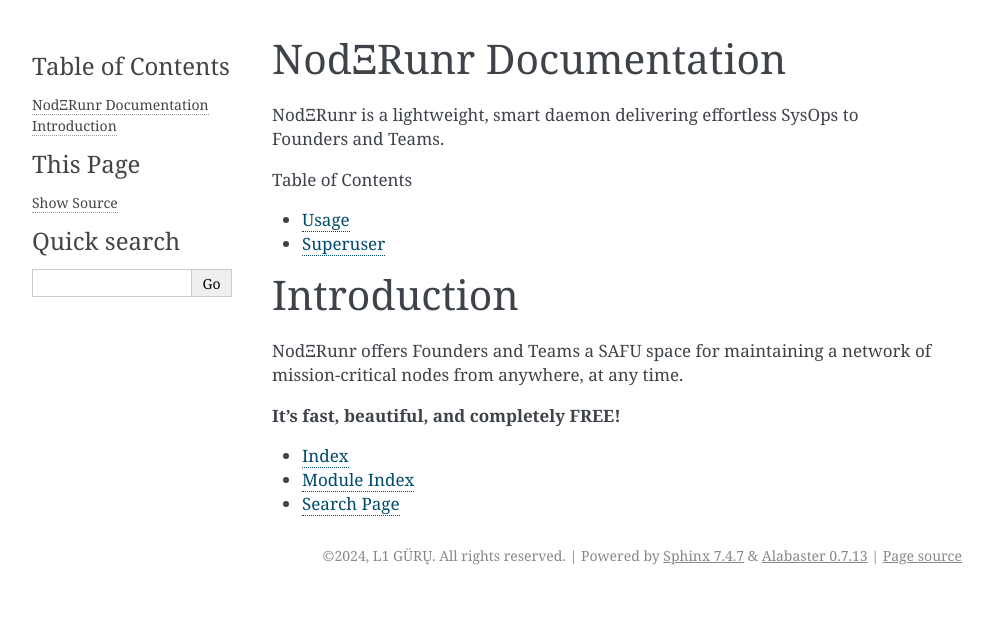
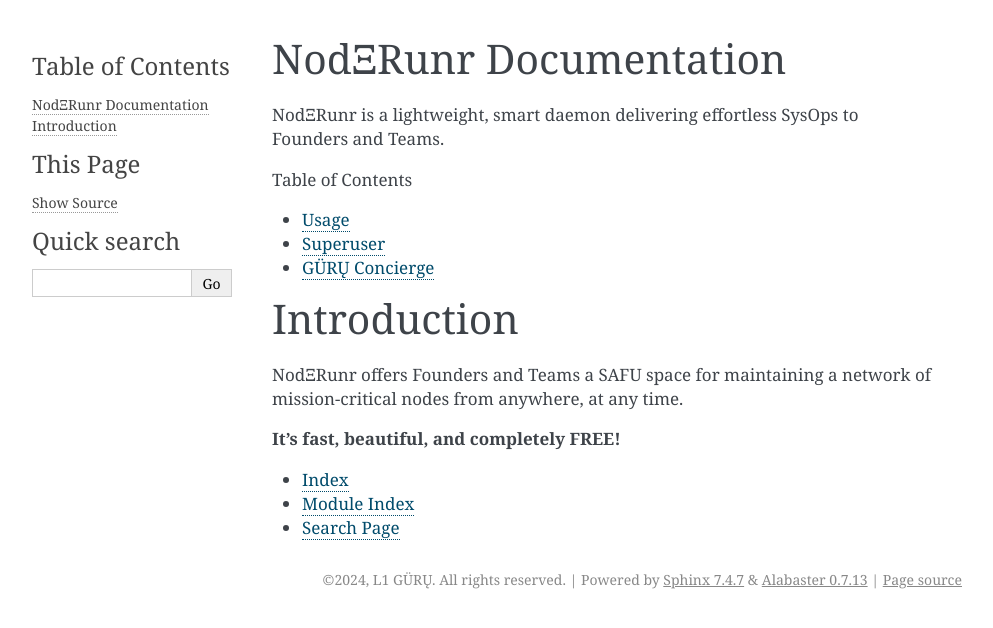
Before and after one commit to layer1guru/layer1run, a Sphinx documentation site: the page built from docs/source/index.rst, in a window 1280 px wide. Shown: the top 628 px of the page, without its empty margins (148-1141 px from the left). Built offline with Sphinx 7.4.7, drawn with Linux system fonts in a browser that asks for light colours.

Commit message:
Add concierge.

```diff
--- /dev/null
+++ b/docs/source/concierge.rst
@@ -0,0 +1,4 @@
+GÜRŲ Concierge
+==============
+
+Your 24x7 Layer-1 support group.
--- a/docs/source/index.rst
+++ b/docs/source/index.rst
@@ -9,6 +9,7 @@ NodΞRunr is a lightweight, smart daemon delivering effortless SysOps to Founder
 
    usage
    superuser
+   concierge
 
 
 Introduction
```
